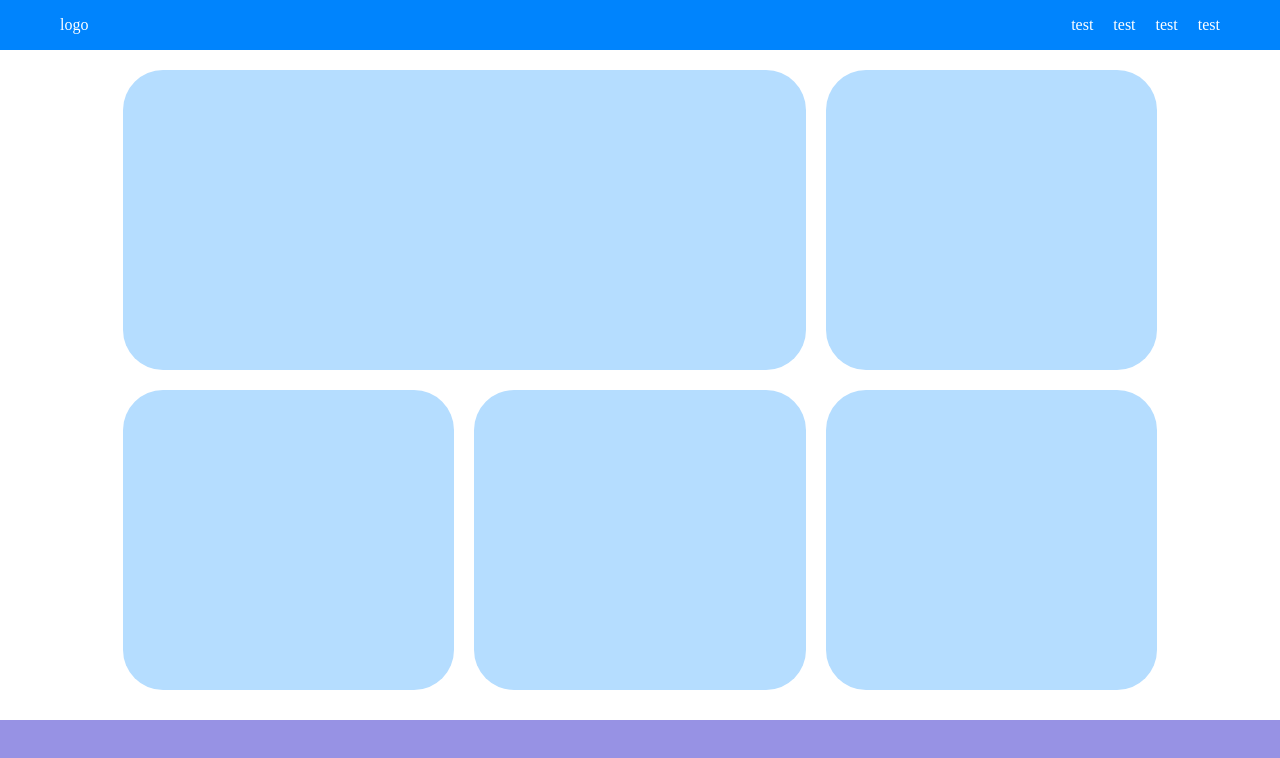
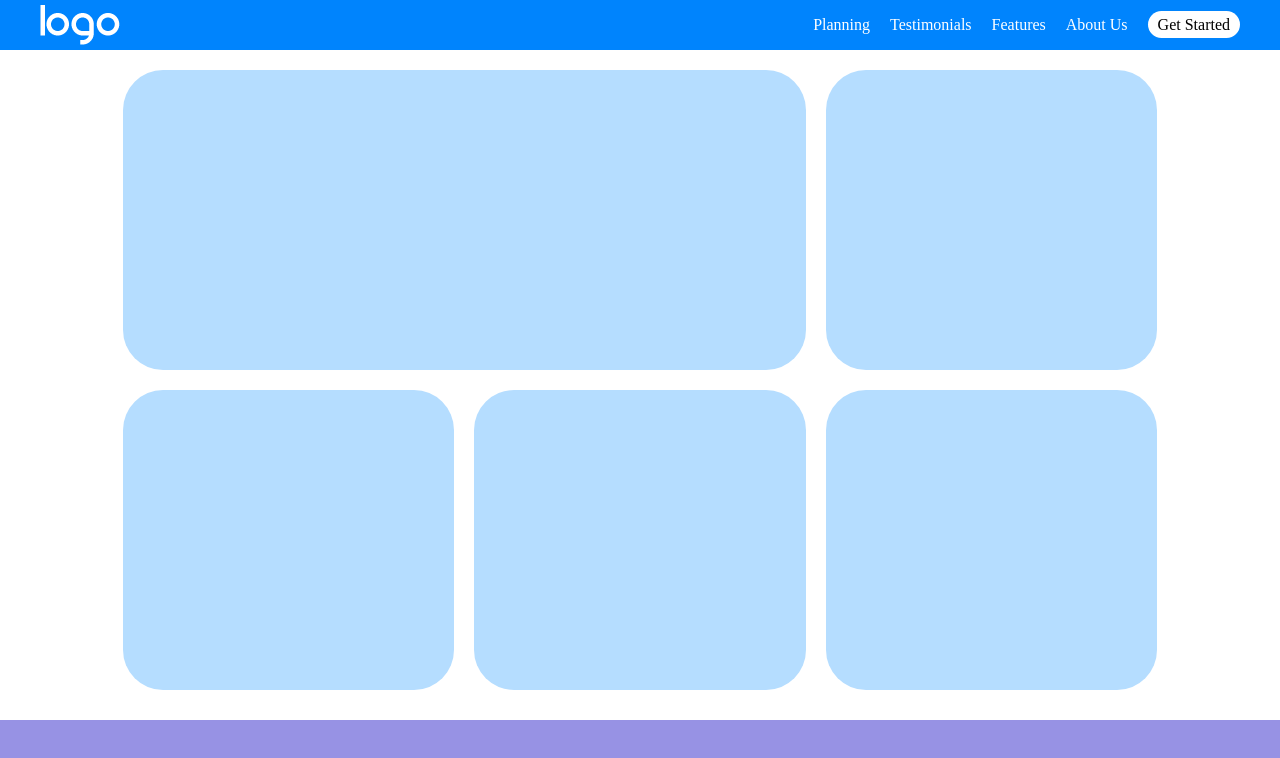
Before and after one commit to AlessandroPalumboDev/htmlcss-responsive-layout, a plain HTML site: page index.html in a window 1280 px wide. Shown: the top 758 px of the page. Drawn offline with nearby package versions, Linux system fonts and the light colour scheme.

Commit message:
[UPD] Add style to header

```diff
--- a/css/style.css
+++ b/css/style.css
@@ -36,6 +36,19 @@
 .white{
     color: white;
 }
+
+.black{
+    color: black;
+}
+
+/* buttons */
+.btn-header{
+    background-color: white;
+    color: black;
+    border-radius: 20px;
+    padding: 5px 10px;
+}
+
 
 /* border */
 .border{
@@ -108,7 +121,6 @@ header col{
 }
 
 header .col .content{
-    margin: 0 20px;
     align-items: center;
     display: flex;
 }
@@ -116,11 +128,14 @@ header .col .content{
 header .desktop-only .content ul{
     display: flex;
     list-style-type: none;
+    align-items: center;
+    gap: 20px;
 }
 
-header .desktop-only .content li{
-    padding-left: 20px;
+header .desktop-only .content li a{
+    text-decoration: none;
 }
+
 
 
 
@@ -281,7 +296,7 @@ header .desktop-only .content li{
   /* tablet  */
 @media screen and (min-width: 480px) {
     .container{
-        max-width: 100%;
+        max-width: 80%;
     }
 
     .jumbo .row{
--- a/index.html
+++ b/index.html
@@ -4,6 +4,7 @@
     <meta charset="UTF-8">
     <meta name="viewport" content="width=device-width, initial-scale=1.0">
     <link rel="stylesheet" href="./css/style.css">
+    <link rel="stylesheet" href="https://fonts.googleapis.com/css2?family=Material+Symbols+Outlined:opsz,wght,FILL,GRAD@20..48,100..700,0..1,-50..200" />
     <title>Responsive Layout</title>
 </head>
 <body>
@@ -12,21 +13,25 @@
             <div class="row space-between">
                 <div class="col">
                     <div class="content h-50 white">
-                        <span>logo</span>
-                    </div>
+                        <img src="./img/logo.png" alt="">
+                   </div>
                 </div>
                 <div class="col mobile-only">
                     <div class="content h-50 white">
-                        hamburger
+                        <span class="material-symbols-outlined">
+                            menu
+                            </span>
                     </div>
                 </div>
                 <div class="col desktop-only">
                     <div class="content h-50 white">
                         <ul>
-                            <li>test</li>
-                            <li>test</li>
-                            <li>test</li>
-                            <li>test</li>
+                            <li><a class="white" href="#">Planning</a></li>
+                            <li><a class="white" href="#">Testimonials</a></li>
+                            <li><a class="white" href="#">Features</a></li>
+                            <li><a class="white" href="#">About Us</a></li>
+                            <li><a class="btn-header" href="#">Get Started</a></li>
+
                         </ul>
                     </div>
                 </div>
```
